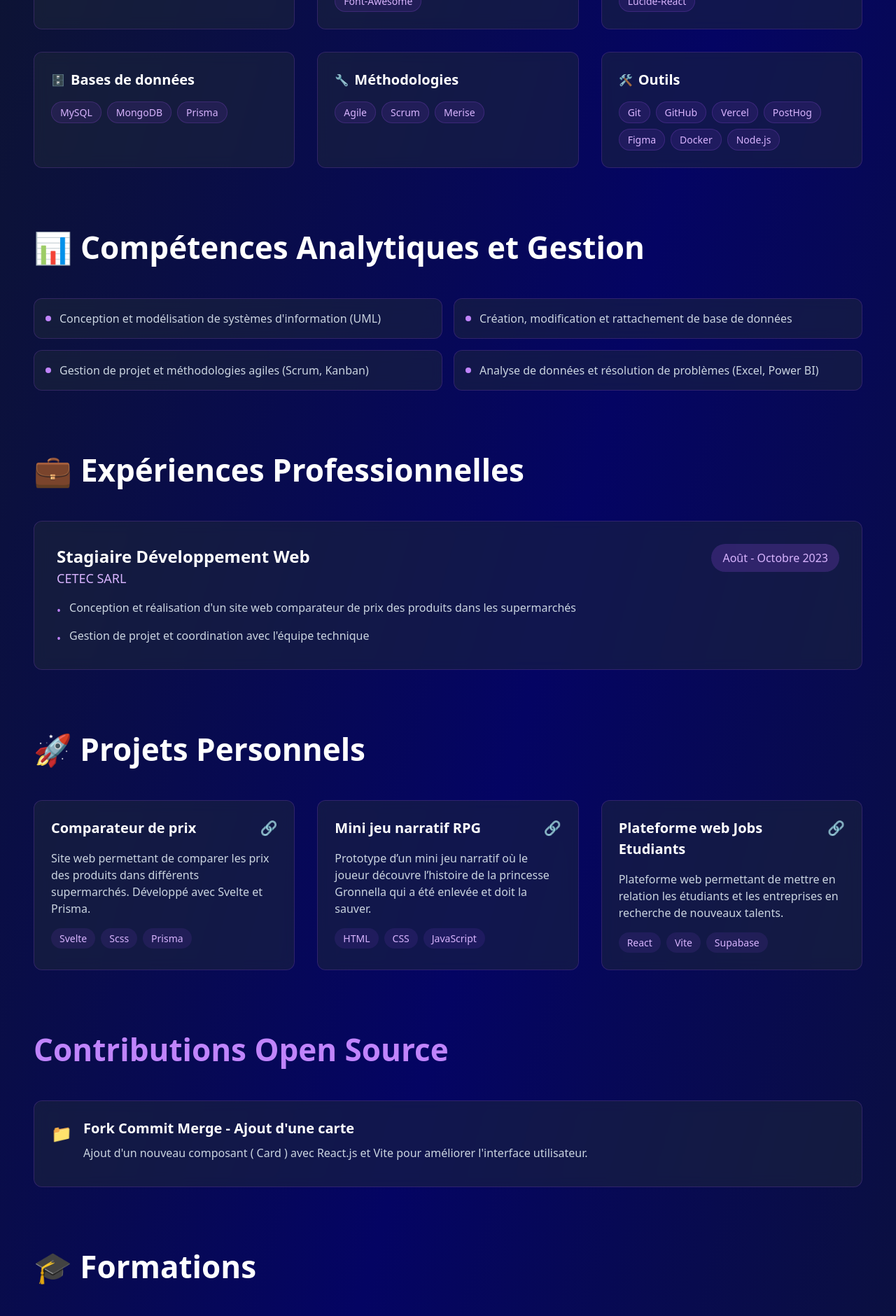
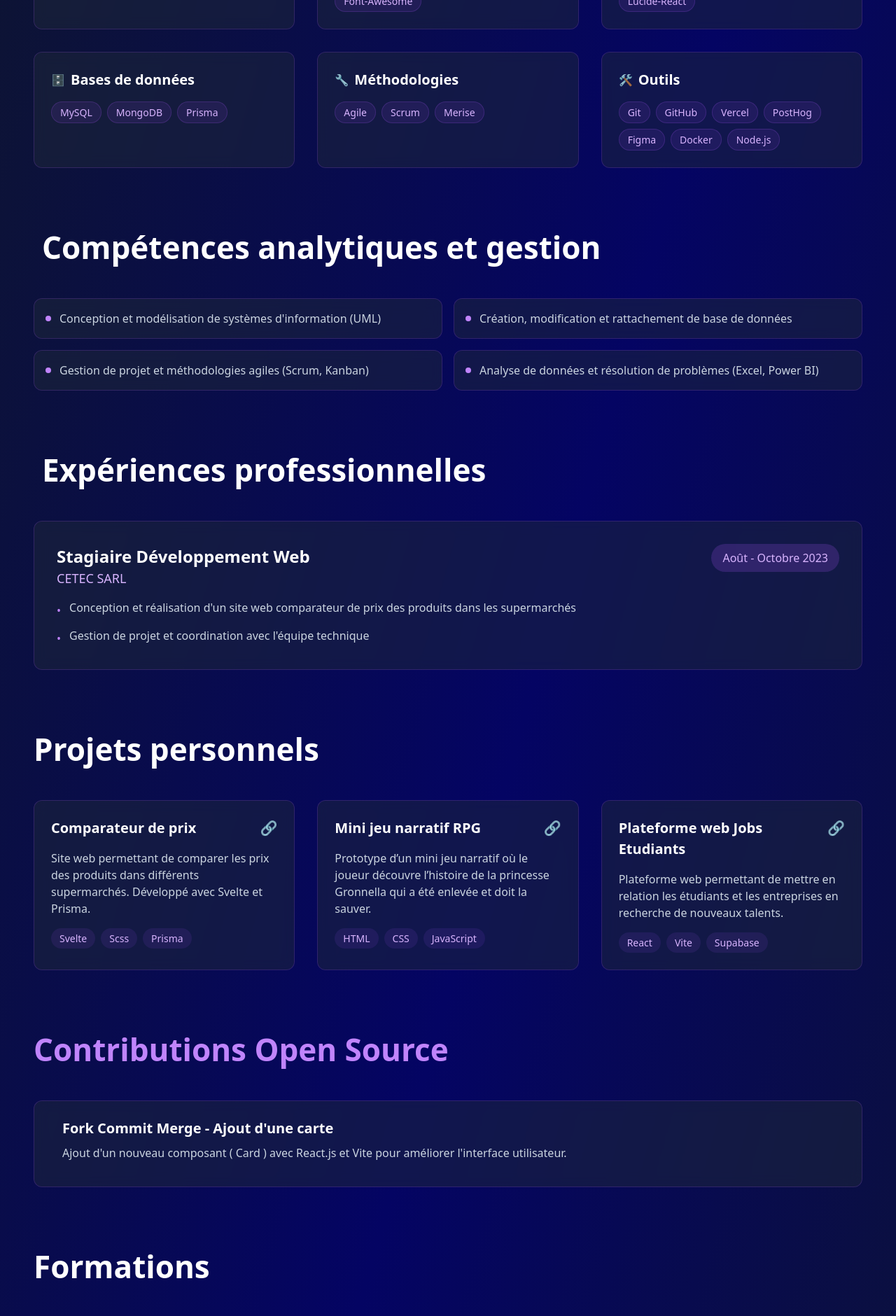
Before and after one commit to DivaneWangue/mon-portfolio, a React (Vite) app: page / in a window 1280 px wide. Shown: the part 880-2760 px from the top of the page at 70% size. Built offline with nearby package versions, Linux system fonts and the light colour scheme.

Commit message:
Retraits des icones

```diff
--- a/src/Portfolio/index.jsx
+++ b/src/Portfolio/index.jsx
@@ -70,7 +70,7 @@ const TechnicalSkills = () => {
     <section className="section">
       <h2 className="section-title">
         <span className="title-icon">💻</span>
-        Compétences Techniques
+        Compétences techniques
       </h2>
       <div className="skills-grid">
         {skills.map((skill, idx) => (
@@ -103,8 +103,8 @@ const AnalyticalSkills = () => {
   return (
     <section className="section">
       <h2 className="section-title">
-        <span className="title-icon">📊</span>
-        Compétences Analytiques et Gestion
+        <span className="title-icon"></span>
+        Compétences analytiques et gestion
       </h2>
       <div className="analytical-grid">
         {skills.map((skill, idx) => (
@@ -123,8 +123,8 @@ const Experience = () => {
   return (
     <section className="section">
       <h2 className="section-title">
-        <span className="title-icon">💼</span>
-        Expériences Professionnelles
+        <span className="title-icon"></span>
+        Expériences professionnelles
       </h2>
       <div className="experience-card">
         <div className="experience-header">
@@ -176,7 +176,7 @@ const Projects = () => {
 
   return (
     <section className="section">
-      <h2 className="section-title">🚀 Projets Personnels</h2>
+      <h2 className="section-title"> Projets personnels</h2>
       <div className="projects-grid">
         {projects.map((project) => (
           <a
@@ -234,7 +234,7 @@ const OpenSource = () => {
             style={{ textDecoration: 'none' }}
           >
             <div className="opensource-content">
-              <span className="opensource-icon">📁</span>
+              <span className="opensource-icon"></span>
               <div className="opensource-info">
                 <h3 className="opensource-title">{item.title}</h3>
                 <p className="opensource-description">
@@ -257,15 +257,15 @@ const Education = () => {
       school: '3iL Ingénieurs - Limoges',
       period: '2025 - 2026'
     },
+      {
+      title: 'Licence Technologique Génie Logiciel',
+      school: 'IUT Douala',
+      period: '2024 - 2025'
+    },
     {
       title: 'BTS Gestion des Systèmes d\'Information',
       school: 'IUG Douala',
       period: '2022 - 2024'
-    },
-    {
-      title: 'Licence Technologique Génie Logiciel',
-      school: 'IUT Douala',
-      period: '2024 - 2025'
     },
     {
       title: 'Baccalauréat Trilingue',
@@ -276,7 +276,7 @@ const Education = () => {
 
   return (
     <section className="section">
-      <h2 className="section-title">🎓 Formations</h2>
+      <h2 className="section-title"> Formations</h2>
       <div className="education-container">
         {education.map((edu, idx) => (
           <div key={idx} className="education-card">
@@ -298,7 +298,7 @@ const Education = () => {
 const Languages = () => {
   return (
     <section className="section">
-      <h2 className="section-title">🌍 Langues Parlées</h2>
+      <h2 className="section-title"> Langues parlées</h2>
       <div className="languages-container">
         <span className="language-tag">🇫🇷 Français </span>
         <span className="language-tag">🇬🇧 Anglais C1</span>
@@ -321,7 +321,7 @@ const Strengths = () => {
   return (
     <section className="section">
       <h2 className="section-title">
-        <span className="title-icon">🏆</span>
+        <span className="title-icon"></span>
         Atouts
       </h2>
       <div className="strengths-grid">
@@ -350,7 +350,7 @@ const Hobbies = () => {
 
   return (
     <section className="section">
-      <h2 className="section-title">🎯 Loisirs & Centres d'Intérêt</h2>
+      <h2 className="section-title"> Loisirs & Centres d'Intérêt</h2>
       <div className="hobbies-grid">
         {hobbies.map((hobby, idx) => (
           <div key={idx} className="hobby-card">
```
